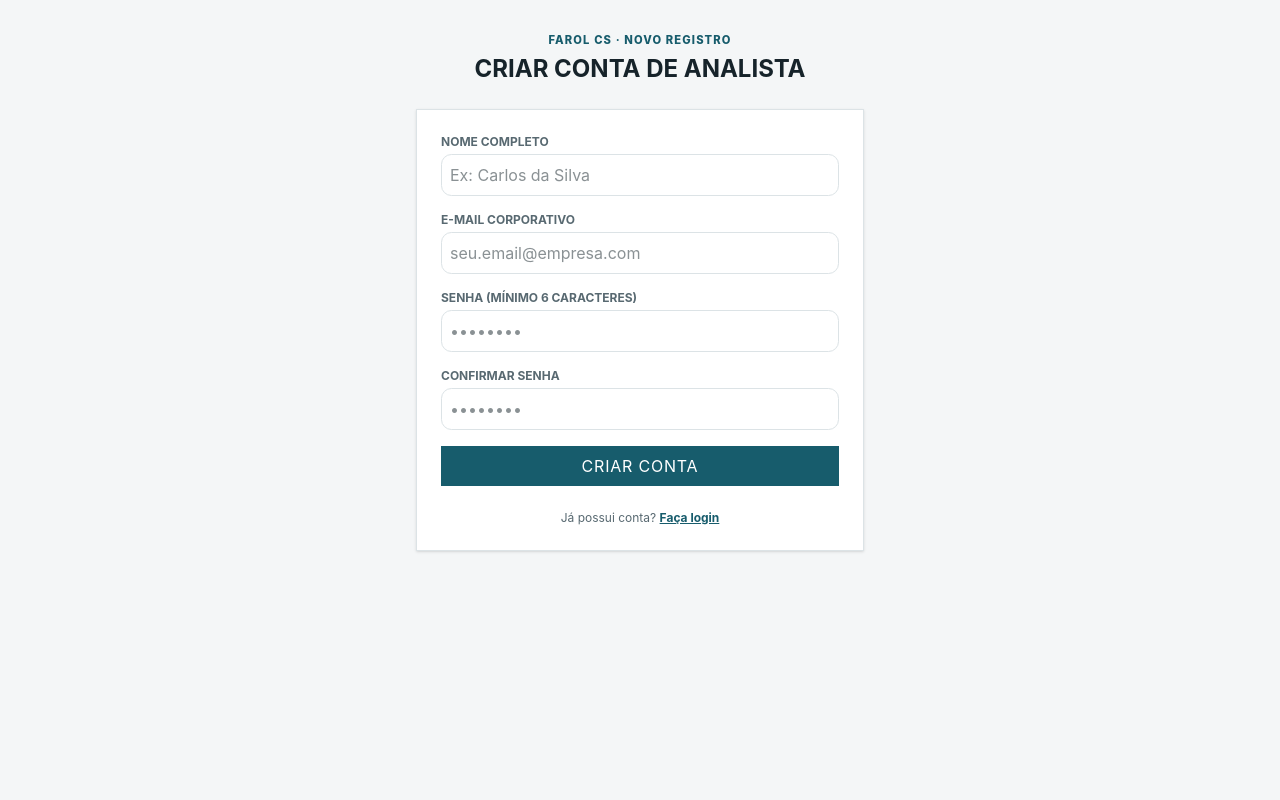
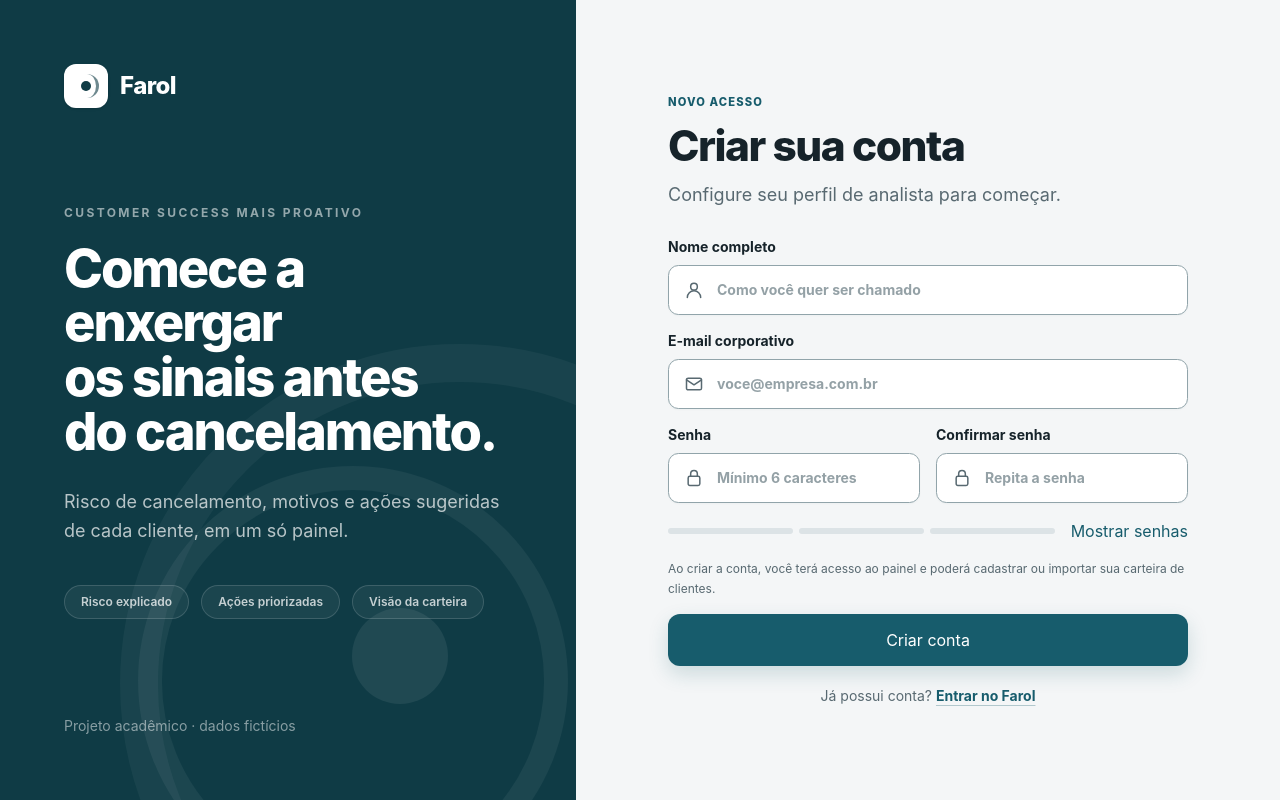
Before and after one commit to ggasparott/farol-projeto, a React (Vite) app in the folder web/: page /cadastro in a window 1280 px wide. Built offline with nearby package versions, Linux system fonts and the light colour scheme; no server answers.

Commit message:
feat(auth): refina telas de login e cadastro

```diff
--- /dev/null
+++ b/web/src/components/AuthLayout.tsx
@@ -0,0 +1,37 @@
+import { Link } from 'react-router-dom'
+import type { ReactNode } from 'react'
+
+function Brand() {
+  return <Link to="/login" className="relative z-10 flex w-fit items-center gap-3" aria-label="Farol">
+    <span className="relative flex h-11 w-11 items-center justify-center rounded-xl bg-white text-petroleo shadow-sm"><span className="h-2.5 w-2.5 rounded-full bg-current"/><span className="absolute h-6 w-3.5 translate-x-1.5 rounded-r-full border-r-[3px] border-current opacity-60"/></span>
+    <span className="text-2xl font-extrabold tracking-tight text-white">Farol</span>
+  </Link>
+}
+
+export default function AuthLayout({ children, cadastro = false }: { children: ReactNode; cadastro?: boolean }) {
+  return <main className="min-h-screen bg-fundo lg:grid lg:grid-cols-[minmax(380px,0.9fr)_minmax(560px,1.1fr)]">
+    <section className="relative hidden min-h-screen overflow-hidden bg-petroleo p-12 text-white lg:flex lg:flex-col xl:p-16">
+      <Brand/>
+      <div className="relative z-10 my-auto max-w-xl">
+        <p className="mb-5 text-xs font-bold uppercase tracking-[.2em] text-white/55">Customer Success mais proativo</p>
+        <h1 className="text-[clamp(2.6rem,4.1vw,4.5rem)] font-extrabold leading-[1.04] tracking-[-.04em]">{cadastro ? <>Comece a enxergar<br/>os sinais antes<br/>do cancelamento.</> : <>Veja quem precisa<br/>de atenção antes<br/>de decidir cancelar.</>}</h1>
+        <p className="mt-7 max-w-lg text-lg leading-relaxed text-white/70">Risco de cancelamento, motivos e ações sugeridas de cada cliente, em um só painel.</p>
+        <div className="mt-10 flex flex-wrap gap-3 text-xs font-semibold text-white/75"><span className="rounded-full border border-white/15 bg-white/5 px-4 py-2">Risco explicado</span><span className="rounded-full border border-white/15 bg-white/5 px-4 py-2">Ações priorizadas</span><span className="rounded-full border border-white/15 bg-white/5 px-4 py-2">Visão da carteira</span></div>
+      </div>
+      <div aria-hidden="true" className="absolute -bottom-56 -right-56 h-[680px] w-[680px] rounded-full border-[38px] border-white/[.045]"/><div aria-hidden="true" className="absolute -bottom-24 right-2 h-[430px] w-[430px] rounded-full border-[24px] border-white/[.055]"/><div aria-hidden="true" className="absolute bottom-24 right-32 h-24 w-24 rounded-full bg-white/[.07]"/>
+      <p className="relative z-10 text-sm text-white/50">Projeto acadêmico · dados fictícios</p>
+    </section>
+    <section className="flex min-h-screen items-center justify-center px-5 py-10 sm:px-10 lg:px-14 xl:px-20">
+      <div className="w-full max-w-[520px]">
+        <div className="mb-10 flex items-center gap-3 lg:hidden"><span className="flex h-10 w-10 items-center justify-center rounded-xl bg-petroleo text-white">●</span><span className="text-2xl font-extrabold text-petroleo">Farol</span></div>
+        {children}
+      </div>
+    </section>
+  </main>
+}
+
+export function FieldIcon({ children }: { children: ReactNode }) {
+  return <span className="pointer-events-none absolute left-4 top-1/2 -translate-y-1/2 text-suave"><svg viewBox="0 0 24 24" className="h-5 w-5 fill-none stroke-current" strokeWidth="1.8" strokeLinecap="round" strokeLinejoin="round" aria-hidden="true">{children}</svg></span>
+}
+
+export const authInputClass = 'w-full border border-[#91a4aa] bg-white px-12 py-3.5 text-base text-texto shadow-[0_1px_2px_rgba(15,59,69,.03)] placeholder:text-[#94a1a6] hover:border-aco focus:border-aco focus:outline-none focus:ring-4 focus:ring-petroleo-claro'
--- a/web/src/pages/Cadastro.tsx
+++ b/web/src/pages/Cadastro.tsx
@@ -2,116 +2,30 @@ import { useState } from 'react'
 import { Link, useNavigate } from 'react-router-dom'
 import { supabase } from '../lib/supabase'
 import Aviso from '../components/Aviso'
+import AuthLayout, { FieldIcon, authInputClass } from '../components/AuthLayout'
 
 export default function Cadastro() {
-  const [nome, setNome] = useState('')
-  const [email, setEmail] = useState('')
-  const [senha, setSenha] = useState('')
-  const [confirmarSenha, setConfirmarSenha] = useState('')
-  const [carregando, setCarregando] = useState(false)
-  const [erro, setErro] = useState<string | null>(null)
+  const [nome, setNome] = useState(''); const [email, setEmail] = useState(''); const [senha, setSenha] = useState(''); const [confirmarSenha, setConfirmarSenha] = useState(''); const [mostrarSenha, setMostrarSenha] = useState(false); const [carregando, setCarregando] = useState(false); const [erro, setErro] = useState<string | null>(null)
   const navigate = useNavigate()
+  const forcaSenha = senha.length === 0 ? 0 : senha.length < 6 ? 1 : senha.length < 10 ? 2 : 3
+  const handleCadastro = async (e: React.FormEvent) => { e.preventDefault(); if (senha !== confirmarSenha) { setErro('As senhas não coincidem.'); return } setCarregando(true); setErro(null); const { error } = await supabase.auth.signUp({ email, password: senha, options: { data: { nome } } }); if (error) { setErro(error.message); setCarregando(false) } else navigate('/') }
+  const iconUser = <><circle cx="12" cy="8" r="4"/><path d="M4 21a8 8 0 0116 0"/></>
+  const iconLock = <><rect x="5" y="10" width="14" height="11" rx="2"/><path d="M8 10V7a4 4 0 018 0v3"/></>
 
-  const handleCadastro = async (e: React.FormEvent) => {
-    e.preventDefault()
-    if (senha !== confirmarSenha) {
-      setErro('As senhas não coincidem.')
-      return
-    }
-
-    setCarregando(true)
-    setErro(null)
-
-    const { error } = await supabase.auth.signUp({
-      email,
-      password: senha,
-      options: {
-        data: { nome } // Passa o nome para ser capturado pela trigger do Supabase
-      }
-    })
-
-    if (error) {
-      setErro(error.message)
-      setCarregando(false)
-    } else {
-      navigate('/')
-    }
-  }
-
-  return (
-    <div className="mx-auto max-w-md space-y-6 pt-8">
-      <div className="text-center">
-        <p className="rotulo">Farol CS · Novo Registro</p>
-        <h1 className="text-2xl font-bold uppercase mt-1">Criar Conta de Analista</h1>
+  return <AuthLayout cadastro>
+    <div className="mb-7"><p className="rotulo mb-3">Novo acesso</p><h2 className="text-4xl font-extrabold tracking-[-.035em] sm:text-[2.65rem]">Criar sua conta</h2><p className="mt-3 text-lg text-suave">Configure seu perfil de analista para começar.</p></div>
+    <form onSubmit={handleCadastro} className="space-y-4">
+      {erro && <Aviso tipo="erro">{erro}</Aviso>}
+      <label className="block text-sm font-bold">Nome completo<div className="relative mt-2"><FieldIcon>{iconUser}</FieldIcon><input type="text" autoComplete="name" required minLength={2} className={authInputClass} placeholder="Como você quer ser chamado" value={nome} onChange={(e) => setNome(e.target.value)}/></div></label>
+      <label className="block text-sm font-bold">E-mail corporativo<div className="relative mt-2"><FieldIcon><rect x="3" y="5" width="18" height="14" rx="2"/><path d="m3 7 9 6 9-6"/></FieldIcon><input type="email" autoComplete="email" required className={authInputClass} placeholder="voce@empresa.com.br" value={email} onChange={(e) => setEmail(e.target.value)}/></div></label>
+      <div className="grid gap-4 sm:grid-cols-2">
+        <label className="block text-sm font-bold">Senha<div className="relative mt-2"><FieldIcon>{iconLock}</FieldIcon><input type={mostrarSenha ? 'text' : 'password'} autoComplete="new-password" required minLength={6} className={authInputClass} placeholder="Mínimo 6 caracteres" value={senha} onChange={(e) => setSenha(e.target.value)}/></div></label>
+        <label className="block text-sm font-bold">Confirmar senha<div className="relative mt-2"><FieldIcon>{iconLock}</FieldIcon><input type={mostrarSenha ? 'text' : 'password'} autoComplete="new-password" required minLength={6} className={authInputClass} placeholder="Repita a senha" value={confirmarSenha} onChange={(e) => setConfirmarSenha(e.target.value)}/></div></label>
       </div>
-
-      <form onSubmit={handleCadastro} className="space-y-4 border border-linha bg-white p-6 shadow-sm">
-        {erro && <Aviso tipo="erro">{erro}</Aviso>}
-
-        <div>
-          <label className="block text-xs font-bold uppercase text-suave mb-1">Nome Completo</label>
-          <input
-            type="text"
-            required
-            className="w-full border border-linha p-2 text-sm focus:border-aco focus:outline-none"
-            placeholder="Ex: Carlos da Silva"
-            value={nome}
-            onChange={(e) => setNome(e.target.value)}
-          />
-        </div>
-
-        <div>
-          <label className="block text-xs font-bold uppercase text-suave mb-1">E-mail corporativo</label>
-          <input
-            type="email"
-            required
-            className="w-full border border-linha p-2 text-sm focus:border-aco focus:outline-none"
-            placeholder="seu.email@empresa.com"
-            value={email}
-            onChange={(e) => setEmail(e.target.value)}
-          />
-        </div>
-
-        <div>
-          <label className="block text-xs font-bold uppercase text-suave mb-1">Senha (mínimo 6 caracteres)</label>
-          <input
-            type="password"
-            required
-            minLength={6}
-            className="w-full border border-linha p-2 text-sm focus:border-aco focus:outline-none"
-            placeholder="••••••••"
-            value={senha}
-            onChange={(e) => setSenha(e.target.value)}
-          />
-        </div>
-
-        <div>
-          <label className="block text-xs font-bold uppercase text-suave mb-1">Confirmar Senha</label>
-          <input
-            type="password"
-            required
-            className="w-full border border-linha p-2 text-sm focus:border-aco focus:outline-none"
-            placeholder="••••••••"
-            value={confirmarSenha}
-            onChange={(e) => setConfirmarSenha(e.target.value)}
-          />
-        </div>
-
-        <button
-          type="submit"
-          disabled={carregando}
-          className="w-full bg-aco text-white font-bold py-2 uppercase text-xs tracking-wider hover:bg-black disabled:opacity-50"
-        >
-          {carregando ? 'Cadastrando…' : 'Criar Conta'}
-        </button>
-
-        <div className="text-center pt-2 text-xs text-suave">
-          Já possui conta?{' '}
-          <Link to="/login" className="font-bold text-aco underline">
-            Faça login
-          </Link>
-        </div>
-      </form>
-    </div>
-  )
+      <div className="flex items-center justify-between gap-4"><div className="flex flex-1 gap-1.5" aria-label={`Força da senha: ${forcaSenha} de 3`}>{[1,2,3].map((nivel) => <span key={nivel} className={`h-1.5 flex-1 rounded-full ${forcaSenha >= nivel ? 'bg-aco' : 'bg-linha'}`}/>)}</div><button type="button" onClick={() => setMostrarSenha((valor) => !valor)} className="text-xs font-bold text-aco">{mostrarSenha ? 'Ocultar senhas' : 'Mostrar senhas'}</button></div>
+      <p className="text-xs leading-relaxed text-suave">Ao criar a conta, você terá acesso ao painel e poderá cadastrar ou importar sua carteira de clientes.</p>
+      <button type="submit" disabled={carregando} className="w-full rounded-xl bg-aco py-3.5 font-bold text-white shadow-[0_8px_20px_rgba(23,92,108,.18)] hover:bg-petroleo disabled:opacity-50">{carregando ? 'Criando conta…' : 'Criar conta'}</button>
+      <p className="pt-1 text-center text-sm text-suave">Já possui conta? <Link to="/login" className="font-bold text-aco underline decoration-aco/30 underline-offset-4 hover:text-petroleo">Entrar no Farol</Link></p>
+    </form>
+  </AuthLayout>
 }
--- a/web/src/pages/Login.tsx
+++ b/web/src/pages/Login.tsx
@@ -2,81 +2,31 @@ import { useState } from 'react'
 import { Link, useNavigate } from 'react-router-dom'
 import { supabase } from '../lib/supabase'
 import Aviso from '../components/Aviso'
+import AuthLayout, { FieldIcon, authInputClass } from '../components/AuthLayout'
 
 export default function Login() {
   const [email, setEmail] = useState('')
   const [senha, setSenha] = useState('')
+  const [mostrarSenha, setMostrarSenha] = useState(false)
   const [carregando, setCarregando] = useState(false)
   const [erro, setErro] = useState<string | null>(null)
   const navigate = useNavigate()
 
   const handleLogin = async (e: React.FormEvent) => {
-    e.preventDefault()
-    setCarregando(true)
-    setErro(null)
-
-    const { error } = await supabase.auth.signInWithPassword({
-      email,
-      password: senha,
-    })
-
-    if (error) {
-      setErro(error.message === 'Invalid login credentials' ? 'E-mail ou senha incorretos.' : error.message)
-      setCarregando(false)
-    } else {
-      navigate('/')
-    }
+    e.preventDefault(); setCarregando(true); setErro(null)
+    const { error } = await supabase.auth.signInWithPassword({ email, password: senha })
+    if (error) { setErro(error.message === 'Invalid login credentials' ? 'E-mail ou senha incorretos.' : error.message); setCarregando(false) } else navigate('/')
   }
 
-  return (
-    <div className="mx-auto max-w-md space-y-6 pt-12">
-      <div className="text-center">
-        <p className="rotulo">Farol CS · Autenticação</p>
-        <h1 className="text-2xl font-bold uppercase mt-1">Acessar o Sistema</h1>
-      </div>
-
-      <form onSubmit={handleLogin} className="space-y-4 border border-linha bg-white p-6 shadow-sm">
-        {erro && <Aviso tipo="erro">{erro}</Aviso>}
-
-        <div>
-          <label className="block text-xs font-bold uppercase text-suave mb-1">E-mail profissional</label>
-          <input
-            type="email"
-            required
-            className="w-full border border-linha p-2 text-sm focus:border-aco focus:outline-none"
-            placeholder="seu.email@empresa.com"
-            value={email}
-            onChange={(e) => setEmail(e.target.value)}
-          />
-        </div>
-
-        <div>
-          <label className="block text-xs font-bold uppercase text-suave mb-1">Senha</label>
-          <input
-            type="password"
-            required
-            className="w-full border border-linha p-2 text-sm focus:border-aco focus:outline-none"
-            placeholder="••••••••"
-            value={senha}
-            onChange={(e) => setSenha(e.target.value)}
-          />
-        </div>
-
-        <button
-          type="submit"
-          disabled={carregando}
-          className="w-full bg-aco text-white font-bold py-2 uppercase text-xs tracking-wider hover:bg-black disabled:opacity-50"
-        >
-          {carregando ? 'Entrando…' : 'Entrar no Sistema'}
-        </button>
-
-        <div className="text-center pt-2 text-xs text-suave">
-          Ainda não possui conta?{' '}
-          <Link to="/cadastro" className="font-bold text-aco underline">
-            Cadastre-se aqui
-          </Link>
-        </div>
-      </form>
-    </div>
-  )
+  return <AuthLayout>
+    <div className="mb-8"><p className="rotulo mb-3">Acesso seguro</p><h2 className="text-4xl font-extrabold tracking-[-.035em] sm:text-[2.65rem]">Entrar no Farol</h2><p className="mt-3 text-lg text-suave">Use o e-mail e a senha da sua empresa.</p></div>
+    <div className="mb-7 flex items-center gap-3 rounded-xl border border-petroleo-claro bg-petroleo-claro/70 px-4 py-3 text-sm font-bold text-aco"><span className="flex h-8 w-8 items-center justify-center rounded-full bg-white text-lg">○</span><span>Perfil de acesso: Analista de CS</span></div>
+    <form onSubmit={handleLogin} className="space-y-5">
+      {erro && <Aviso tipo="erro">{erro}</Aviso>}
+      <label className="block text-sm font-bold">E-mail<div className="relative mt-2"><FieldIcon><rect x="3" y="5" width="18" height="14" rx="2"/><path d="m3 7 9 6 9-6"/></FieldIcon><input type="email" autoComplete="email" required className={authInputClass} placeholder="voce@empresa.com.br" value={email} onChange={(e) => setEmail(e.target.value)}/></div></label>
+      <label className="block text-sm font-bold">Senha<div className="relative mt-2"><FieldIcon><rect x="5" y="10" width="14" height="11" rx="2"/><path d="M8 10V7a4 4 0 018 0v3"/></FieldIcon><input type={mostrarSenha ? 'text' : 'password'} autoComplete="current-password" required className={`${authInputClass} pr-20`} placeholder="Sua senha" value={senha} onChange={(e) => setSenha(e.target.value)}/><button type="button" onClick={() => setMostrarSenha((valor) => !valor)} className="absolute right-4 top-1/2 -translate-y-1/2 text-xs font-bold text-aco hover:text-petroleo" aria-label={mostrarSenha ? 'Ocultar senha' : 'Mostrar senha'}>{mostrarSenha ? 'Ocultar' : 'Mostrar'}</button></div></label>
+      <div className="pt-1"><button type="submit" disabled={carregando} className="w-full rounded-xl bg-aco py-3.5 font-bold text-white shadow-[0_8px_20px_rgba(23,92,108,.18)] hover:bg-petroleo disabled:opacity-50">{carregando ? 'Entrando…' : 'Entrar'}</button></div>
+      <p className="pt-2 text-center text-sm text-suave">Ainda não possui conta? <Link to="/cadastro" className="font-bold text-aco underline decoration-aco/30 underline-offset-4 hover:text-petroleo">Crie sua conta</Link></p>
+    </form>
+  </AuthLayout>
 }
```
